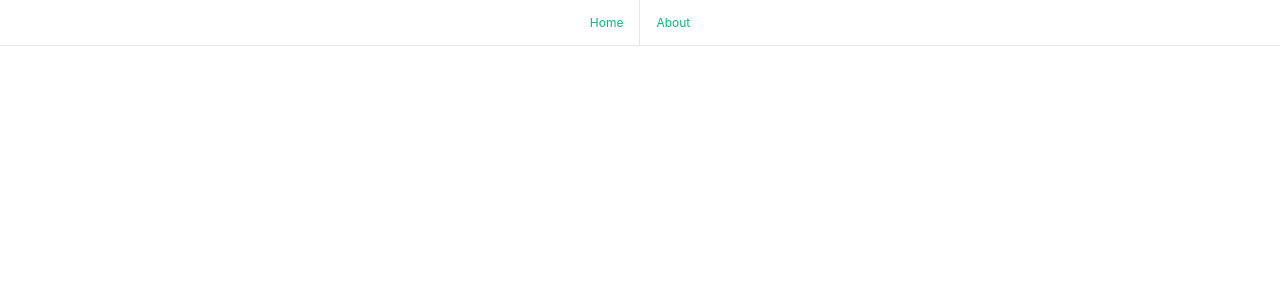
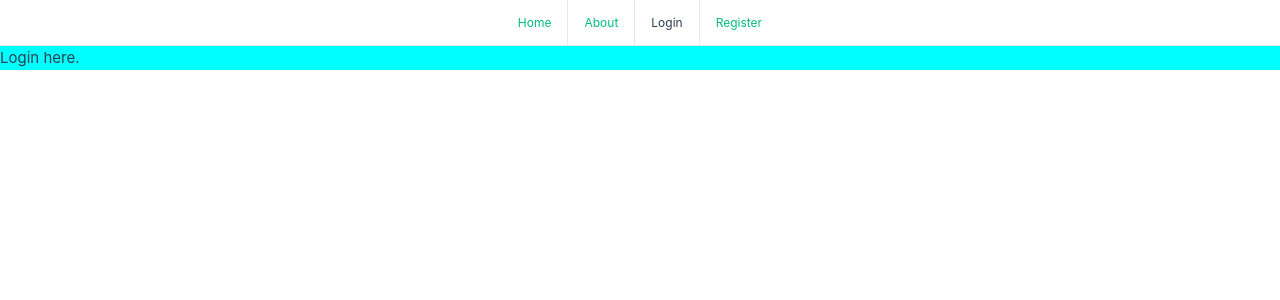
Before and after one commit to MarsOJ/frontend, a Vue app: page /login in a window 1280 px wide. Before the commit this address had no page. Shown: the top 300 px of the page. Built offline with nearby package versions, Linux system fonts and the light colour scheme.

Commit message:
add login&register views

```diff
--- a/src/App.vue
+++ b/src/App.vue
@@ -7,6 +7,8 @@ import { RouterLink, RouterView } from 'vue-router'
     <nav>
       <RouterLink to="/">Home</RouterLink>
       <RouterLink to="/about">About</RouterLink>
+      <RouterLink to="/login">Login</RouterLink>
+      <RouterLink to="/register">Register</RouterLink>
     </nav>
   </header>
 
@@ -65,10 +67,6 @@ nav a:first-of-type {
   border: 0;
 }
 
-#appRouterView {
-  margin: 2em;
-}
-
 @media (max-width: 1024px) {
   /* if the screen is not large enough */
 }
--- a/src/router/index.js
+++ b/src/router/index.js
@@ -16,6 +16,16 @@ const router = createRouter({
       // this generates a separate chunk (About.[hash].js) for this route
       // which is lazy-loaded when the route is visited.
       component: () => import('../views/AboutView.vue')
+    },
+    {
+      path: '/login',
+      name: 'login',
+      component: () => import('../views/LoginView.vue')
+    },
+    {
+      path: '/register',
+      name: 'register',
+      component: () => import('../views/RegisterView.vue')
     }
   ]
 })
--- /dev/null
+++ b/src/views/LoginView.vue
@@ -0,0 +1,11 @@
+<template>
+  <main>
+    Login here.
+  </main>
+</template>
+
+<style scoped>
+main {
+  background-color: cyan;
+}
+</style>
--- /dev/null
+++ b/src/views/RegisterView.vue
@@ -0,0 +1,11 @@
+<template>
+  <main>
+    Register here.
+  </main>
+</template>
+
+<style scoped>
+main {
+  background-color: cyan;
+}
+</style>
```
